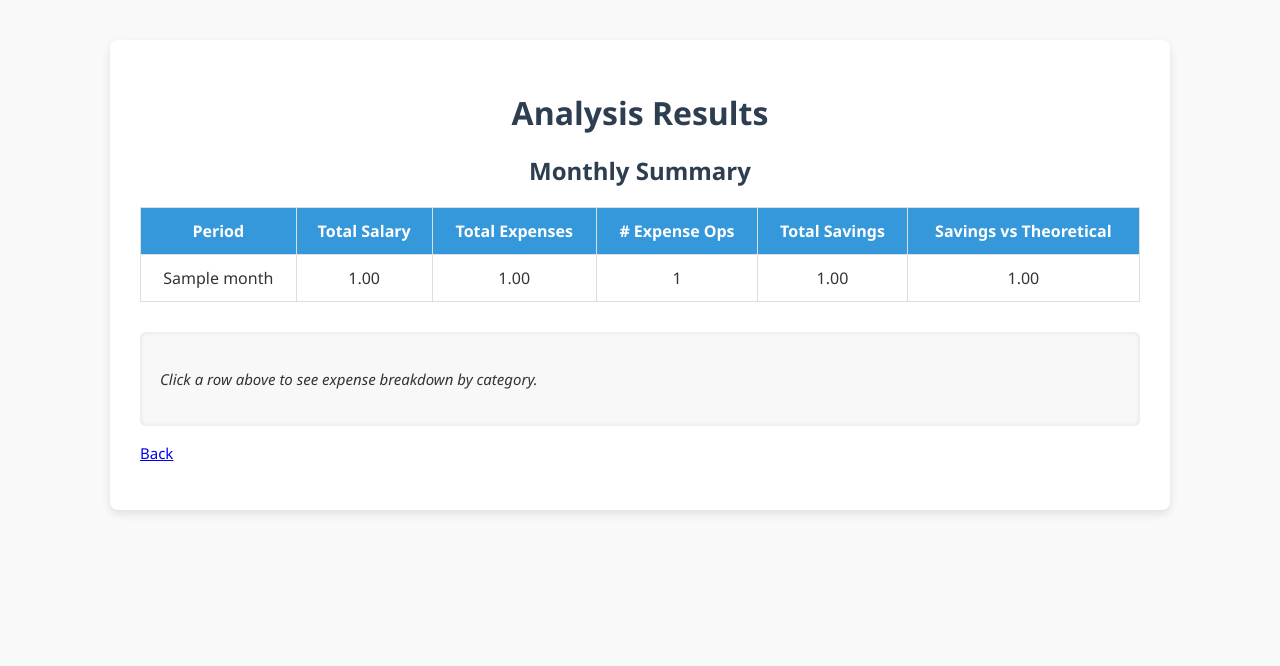
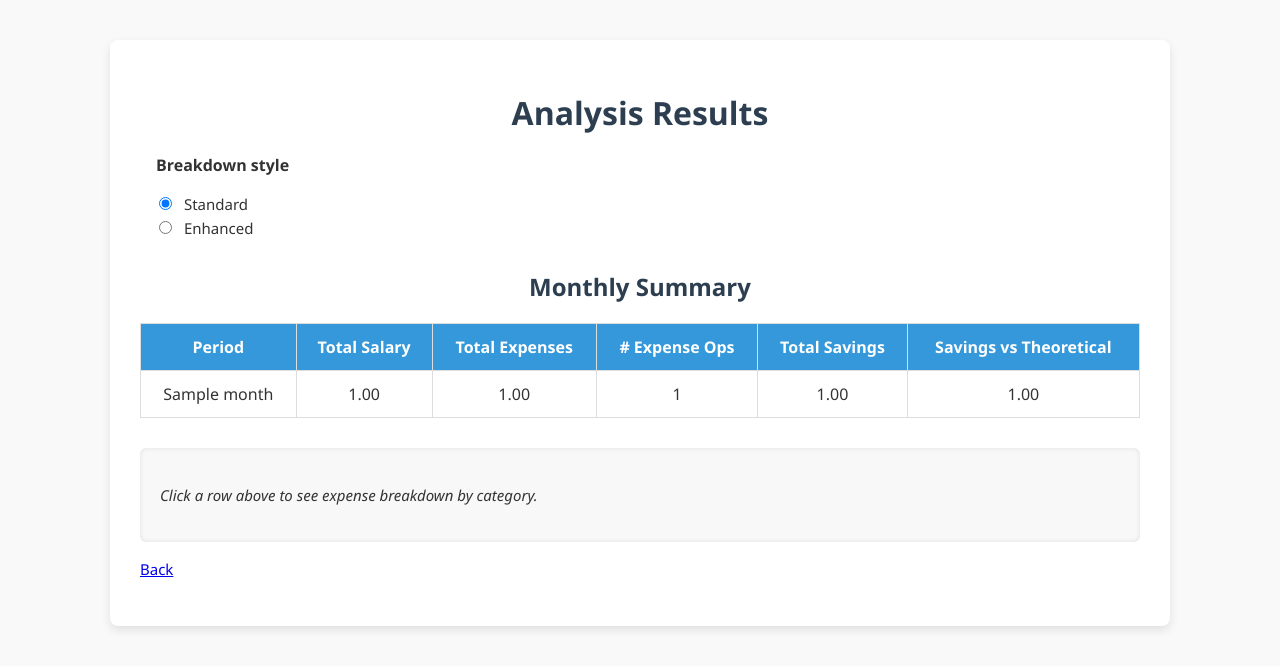
Before and after one commit to ashfack/bank-analysis, a Flask app: template templates/results.html in a window 1280 px wide. Shown: the top 666 px of the page. Run offline with Flask 2, Linux system fonts and the light colour scheme; the template is opened without the code that fills it: most values are stand-ins (such as "Sample title", 1, 10 or a date in 2020).

Commit message:
Plugging UI for enhanced category breaking

```diff
--- a/app.py
+++ b/app.py
@@ -1,17 +1,20 @@
 from flask import Flask, request, render_template, redirect, url_for, flash, jsonify, session
 import os
 
-from src.bank_analysis.adapters.calendar_cycle import CalendarCycleGrouper
-from src.bank_analysis.adapters.salary_cycle import SalaryCycleGrouper
-from src.bank_analysis.infrastructure import period_splicer
-from src.bank_analysis.adapters.csv_content_loader import CsvContentDataLoader
-from src.bank_analysis.usecases.compute_category_breakdown import \
+from bank_analysis.domain.value_objects import BreakdownKind
+from bank_analysis.usecases.compute_enhanced_category_breakdown import \
+  ComputeEnhancedCategoryBreakdownUseCase
+from bank_analysis.adapters.calendar_cycle import CalendarCycleGrouper
+from bank_analysis.adapters.salary_cycle import SalaryCycleGrouper
+from bank_analysis.infrastructure import period_splicer
+from bank_analysis.adapters.csv_content_loader import CsvContentDataLoader
+from bank_analysis.usecases.compute_category_breakdown import \
   ComputeCategoryBreakdownUseCase
-from src.bank_analysis.usecases.compute_monthly_summary import \
+from bank_analysis.usecases.compute_monthly_summary import \
   ComputeMonthlySummaryUseCase
-from src.bank_analysis.usecases.data_loading import DataLoadingUseCase
-from src.bank_analysis.adapters.result_in_memory_store import InMemoryResultStore
-from src.bank_analysis.usecases.filter_atypical_months import \
+from bank_analysis.usecases.data_loading import DataLoadingUseCase
+from bank_analysis.adapters.result_in_memory_store import InMemoryResultStore
+from bank_analysis.usecases.filter_atypical_months import \
   FilterAtypicalMonthsUseCase
 
 app = Flask(__name__)
@@ -87,8 +90,27 @@ def analyze():
     return render_template("results.html", results={}, customAnalysis=custom_analysis)
 
 
+KIND_ORDER = {
+    BreakdownKind.SALARY: 0,
+    BreakdownKind.MANDATORY: 1,
+    BreakdownKind.SUPPLIER: 2,
+    BreakdownKind.OTHER: 3,
+    BreakdownKind.REIMBURSEMENTS: 4,
+}
+
+def breakdown_sort_key(row):
+    """
+    Sort rows by:
+      1) kind order (SALARY, MANDATORY, SUPPLIER, OTHER, REIMBURSEMENTS)
+      2) then label (label) ascending
+      3) then total descending (optional)
+    """
+    kind_rank = KIND_ORDER.get(row.kind, 99)
+    # total descending -> use negative value
+    return (kind_rank, row.label.lower(), -row.total)
+
+
 @app.route("/details")
-
 def details():
     period = request.args.get("period")
     session_id = session.get("_id")
@@ -101,13 +123,20 @@ def details():
 
     spliced_transactions = period_splicer.filter_transactions_by_period(transactions, period)
 
-    category_breakdown_uc = ComputeCategoryBreakdownUseCase()
-    breakdown = category_breakdown_uc.execute(spliced_transactions)
-    return jsonify([{
-        "category_parent": row.label,
-        "total": row.total,
-        "nb_operations": row.nb_operations
-    } for row in breakdown])
+    breakdown_style = request.args.get("breakdown_style", "default")
+    if breakdown_style == "enhanced":
+      breakdown_uc = ComputeEnhancedCategoryBreakdownUseCase()
+    else:
+      breakdown_uc = ComputeCategoryBreakdownUseCase()
+
+    breakdown = breakdown_uc.execute(spliced_transactions)
+
+    ordered = sorted(breakdown, key=breakdown_sort_key)
+
+    data = jsonify([{"category_parent": row.label, "total": row.total,
+                  "nb_operations": row.nb_operations, "kind": row.kind.value}
+                 for row in ordered])
+    return data
 
 
 if __name__ == "__main__":
--- a/src/bank_analysis/domain/reporting/category_rules.py
+++ b/src/bank_analysis/domain/reporting/category_rules.py
@@ -34,11 +34,11 @@ class CategoryRules:
 DEFAULT_CATEGORY_RULES = CategoryRules(
     mandatory_categories=frozenset({
         "Loyers, charges",
-        "Transports quotidiens (métro, bus…)",
-        "Energie (électricité, gaz, fuel, chauffage…)",
+        "Transports quotidiens (métro, bus...)",
+        "Energie (électricité, gaz, fuel, chauffage...)",
         "Impôts & taxes",
         "Téléphonie (fixe et mobile)",
-        "Multimedia à domicile (tv, internet, téléphonie…)",
+        "Multimedia à domicile (tv, internet, téléphonie...)",
         "Complémentaires santé",
     }),
     salary_category="Salaire fixe",
--- a/templates/results.html
+++ b/templates/results.html
@@ -12,6 +12,29 @@
 <body>
   <div class="container">
     <h1>Analysis Results</h1>
+
+    <fieldset style="margin-top:1rem;">
+        <legend>Breakdown style</legend>
+        <label>
+          <input
+            type="radio"
+            name="breakdown_style"
+            value="standard"
+            {% if request.form.get('breakdown_style', 'standard') == 'standard' %}checked{% endif %}
+          >
+          Standard
+        </label>
+        <br>
+        <label>
+          <input
+            type="radio"
+            name="breakdown_style"
+            value="enhanced"
+            {% if request.form.get('breakdown_style') == 'enhanced' %}checked{% endif %}
+          >
+          Enhanced
+        </label>
+      </fieldset>
 
     <h2>Monthly Summary</h2>
     <table id="summary-table">
@@ -46,10 +69,22 @@
     <p>
       <a href="{{ url_for('index') }}" class="back">Back</a>
       <script>
+
+        function getBreakdownStyleValue() {
+              // Try to read the selected radio; fall back to 'yes' if nothing is selected
+              const checked = document.querySelector('input[name="breakdown_style"]:checked');
+              return checked ? checked.value : 'yes';
+            }
+
         document.querySelectorAll('.summary-row').forEach(row => {
           row.addEventListener('click', () => {
             const period = row.dataset.period;
-            fetch(`/details?period=${encodeURIComponent(period)}`)
+            const breakdown_style = getBreakdownStyleValue(); // 'yes' or 'no'
+            const params = new URLSearchParams({
+                      period: period,
+                      breakdown_style: breakdown_style
+                    });
+            fetch(`/details?${params.toString()}`)
               .then(response => response.json())
               .then(data => {
                 const container = document.getElementById('details-container');
```
Also changed, not shown: templates/index.html (+4 -3 lines), tests/unit/test_enhanced_breakdown.py (+1 -1 lines), README.md, img_4.png (added).
